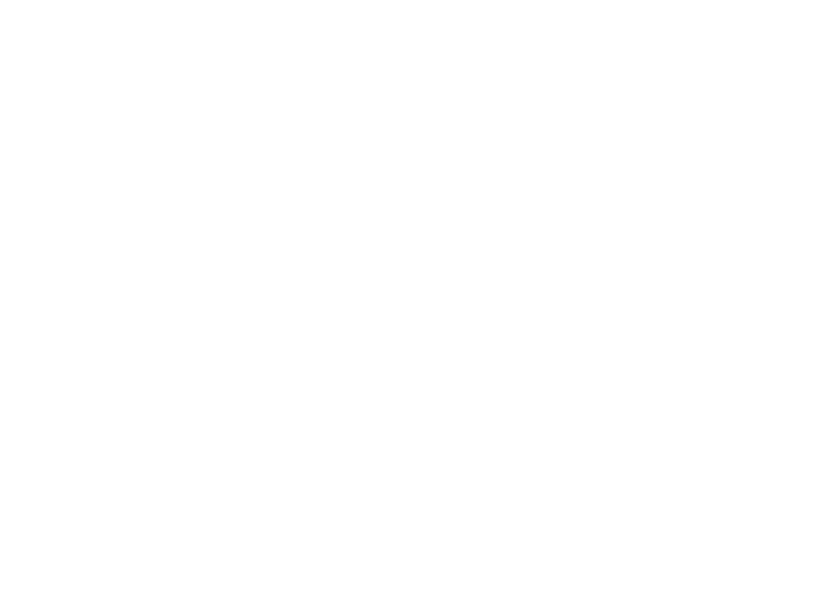
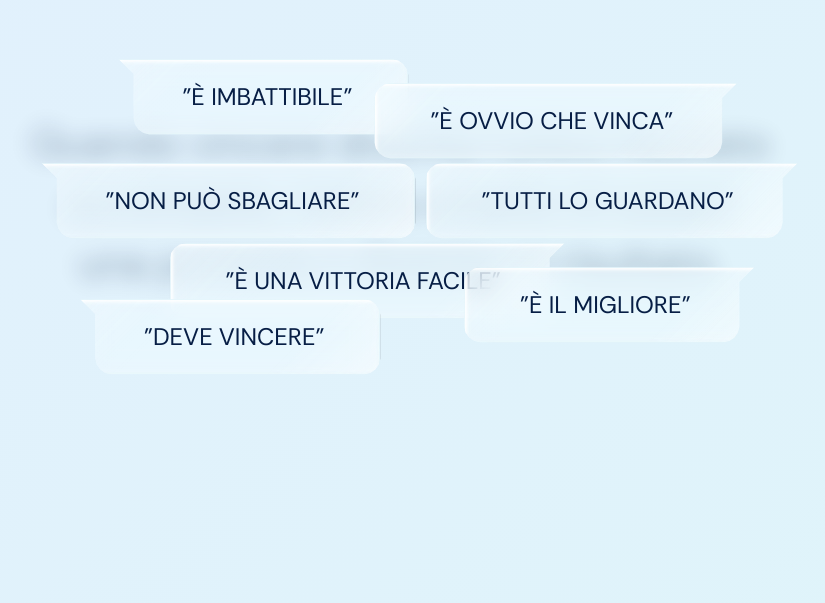
Before and after one commit to davidzhou-polimi/underskin, a SvelteKit app: page / in a window 1280 px wide. Shown: the part 197-800 px from the top of the page, without its empty margins (240-1065 px from the left). Built offline with nearby package versions, Linux system fonts and the light colour scheme.

Commit message:
feat: implement draggableThought Svelte action and refactor IntrusiveThoughts to Svelte 5 runes

```diff
--- a/src/lib/components/sections/IntrusiveThoughts.svelte
+++ b/src/lib/components/sections/IntrusiveThoughts.svelte
@@ -1,51 +1,35 @@
 <script>
-  import { onMount, tick } from 'svelte';
-  import { gsap } from 'gsap';
-  import { Draggable } from 'gsap/dist/Draggable';
+  import GlassEffect from '$lib/components/sections/GlassEffect.svelte';
+  import { draggableThought } from '$lib/actions/draggableThought.js';
 
-  if (typeof window !== 'undefined') {
-    gsap.registerPlugin(Draggable);
-  }
+  let container = $state();
 
-  let container;
+  // Runa $state per tracciare la lista dei pensieri reattivamente in Svelte 5
+  let thoughts = $state([
+    { id: 1, text: "\"È IMBATTIBILE\"", cTop: '32%', cLeft: '28%', sTop: '10%', sLeft: '14%', isScattered: false, tailDir: 'left' },
+    { id: 2, text: "\"È OVVIO CHE VINCA\"", cTop: '35%', cLeft: '48%', sTop: '12%', sLeft: '58%', isScattered: false, tailDir: 'right' },
+    { id: 3, text: "\"NON PUÒ SBAGLIARE\"", cTop: '45%', cLeft: '22%', sTop: '30%', sLeft: '6%', isScattered: false, tailDir: 'left' },
+    { id: 4, text: "\"TUTTI LO GUARDANO\"", cTop: '45%', cLeft: '52%', sTop: '28%', sLeft: '75%', isScattered: false, tailDir: 'right' },
+    { id: 5, text: "\"È UNA VITTORIA FACILE\"", cTop: '55%', cLeft: '32%', sTop: '82%', sLeft: '32%', isScattered: false, tailDir: 'right' },
+    { id: 6, text: "\"È IL MIGLIORE\"", cTop: '58%', cLeft: '55%', sTop: '74%', sLeft: '70%', isScattered: false, tailDir: 'right' },
+    { id: 7, text: "\"DEVE VINCERE\"", cTop: '62%', cLeft: '25%', sTop: '68%', sLeft: '10%', isScattered: false, tailDir: 'left' }
+  ]);
 
-  let thoughts = [
-    { id: 1, text: "\"È IMBATTIBILE\"", cTop: '32%', cLeft: '28%', sTop: '25%', sLeft: '35%', isScattered: false, tailDir: 'left' },
-    { id: 2, text: "\"È OVVIO CHE VINCA\"", cTop: '35%', cLeft: '48%', sTop: '15%', sLeft: '55%', isScattered: false, tailDir: 'right' },
-    { id: 3, text: "\"NON PUÒ SBAGLIARE\"", cTop: '45%', cLeft: '22%', sTop: '38%', sLeft: '15%', isScattered: false, tailDir: 'left' },
-    { id: 4, text: "\"TUTTI LO GUARDANO\"", cTop: '45%', cLeft: '52%', sTop: '28%', sLeft: '75%', isScattered: false, tailDir: 'right' },
-    { id: 5, text: "\"È UNA VITTORIA FACILE\"", cTop: '55%', cLeft: '32%', sTop: '75%', sLeft: '50%', isScattered: false, tailDir: 'right' },
-    { id: 6, text: "\"È IL MIGLIORE\"", cTop: '58%', cLeft: '55%', sTop: '72%', sLeft: '72%', isScattered: false, tailDir: 'right' },
-    { id: 7, text: "\"DEVE VINCERE\"", cTop: '62%', cLeft: '25%', sTop: '65%', sLeft: '28%', isScattered: false, tailDir: 'left' }
-  ];
+  // Rune $derived per ricalcolare dinamicamente lo stato della frase sfocata in base ai pensieri attivi
+  let activeCount = $derived(thoughts.filter(t => !t.isScattered).length);
+  let blurAmount = $derived(activeCount * 1.5);
+  let opacityAmount = $derived(activeCount === 0 ? 1 : 0.4 + ((7 - activeCount) * 0.08));
 
-  $: activeCount = thoughts.filter(t => !t.isScattered).length;
-  $: blurAmount = activeCount * 1.5;
-  $: opacityAmount = activeCount === 0 ? 1 : 0.4 + ((7 - activeCount) * 0.08);
-
+  /**
+   * Marca il pensiero come disperso, modificando lo stato per innescare gli effetti reattivi
+   * @param {number} id - L'ID del pensiero da marcare
+   */
   function markAsScattered(id) {
     const index = thoughts.findIndex(t => t.id === id);
-    if (!thoughts[index].isScattered) {
+    if (index !== -1 && !thoughts[index].isScattered) {
       thoughts[index].isScattered = true;
-      thoughts = [...thoughts];
     }
   }
-
-  onMount(async () => {
-    await tick();
-    const items = document.querySelectorAll('.thought-box');
-    items.forEach((item) => {
-      Draggable.create(item, {
-        type: "x,y",
-        edgeResistance: 0.8,
-        bounds: container,
-        onDragEnd: function() {
-          const id = parseInt(this.target.getAttribute('data-id'));
-          markAsScattered(id); // Una volta spostato, rimane dov'è
-        }
-      });
-    });
-  });
 </script>
 
 <section class="favorite-section" bind:this={container}>
@@ -59,7 +43,23 @@
   </div>
 
   {#each thoughts as t (t.id)}
-    <div class="thought-box tail-{t.tailDir}" data-id={t.id} style="top: {t.cTop}; left: {t.cLeft};" role="button" tabindex="0">
+    <div
+      use:draggableThought={{
+        id: t.id,
+        container,
+        sTop: t.sTop,
+        sLeft: t.sLeft,
+        cTop: t.cTop,
+        cLeft: t.cLeft,
+        onScatter: markAsScattered
+      }}
+      class="thought-box tail-{t.tailDir}"
+      data-id={t.id}
+      style="top: {t.cTop}; left: {t.cLeft};"
+      role="button"
+      tabindex="0"
+    >
+      <GlassEffect class="thought-background" />
       {t.text}
     </div>
   {/each}
@@ -88,7 +88,13 @@
     text-align: center;
   }
 
-.thought-box {
+  .sentence-container {
+    /* Rende la transizione tra un livello di sfocatura e l'altro estremamente morbida e progressiva */
+    transition: filter 1.4s cubic-bezier(0.25, 1, 0.5, 1), opacity 1.4s cubic-bezier(0.25, 1, 0.5, 1);
+    will-change: filter, opacity;
+  }
+
+  .thought-box {
     position: absolute;
     padding: var(--spacing-3) var(--spacing-7);
 
@@ -102,29 +108,20 @@
     z-index: 10;
     white-space: nowrap;
 
-    /* 1. Sfondo e Bordo esatti */
-    background-color: rgba(241, 250, 253, 0.55);
-    border: 1px solid rgba(223, 244, 250, 0.5);
+    /* Assicura la disposizione del testo sopra lo sfondo in assoluto */
+    display: inline-flex;
+    align-items: center;
+    justify-content: center;
+  }
 
-    /* 2. RIFRAZIONE E PROFONDITÀ (Dal tuo GlassEffect.svelte) */
-    box-shadow:
-      2px 2px 4px rgba(0, 0, 0, 0.23),            /* A. Ombra ESTERNA */
-      inset 0 0 10px rgba(255, 255, 255, 0.3),    /* B. Luce spessa (Depth) */
-      inset 2px 2px 3px rgba(255, 255, 255, 0.9), /* C. Riflesso Top-Left */
-      inset -1px -1px 3px rgba(223, 244, 250, 0.4);/* D. Profondità Bottom-Right */
-
-    /* 3. Frost + Refraction */
-    backdrop-filter: blur(13px) saturate(120%);
-    -webkit-backdrop-filter: blur(13px) saturate(120%);
-
-    /* 4. Gradiente di luce */
-    background-image: linear-gradient(
-      -45deg,
-      rgba(255, 255, 255, 0.4) 0%,
-      rgba(255, 255, 255, 0) 30%,
-      rgba(255, 255, 255, 0) 70%,
-      rgba(255, 255, 255, 0.1) 100%
-    );
+  /* Forza il componente GlassEffect a coprire l'intera superficie del fumetto fungendo da riempimento */
+  :global(.thought-background) {
+    position: absolute !important;
+    top: 0;
+    left: 0;
+    width: 100% !important;
+    height: 100% !important;
+    z-index: -1;
   }
 
   /* Poligoni con angoli stondati simulati */
--- a/src/routes/+page.svelte
+++ b/src/routes/+page.svelte
@@ -1,11 +1,9 @@
 <script>
 	// Importa qui in sequenza le macro-sezioni dalla cartella components/sections/
-	import HeroSection from '$lib/components/sections/HeroSection.svelte';
 	import IntrusiveThoughts from '$lib/components/sections/IntrusiveThoughts.svelte';
 </script>
 
 <main>
 	<!-- Impila qui le sezioni (l'aggiornamento dello store è gestito internamente tramite use:trackSection) -->
-	<HeroSection />
 	<IntrusiveThoughts />
 </main>
```
Also changed, not shown: src/lib/actions/draggableThought.js (added).
